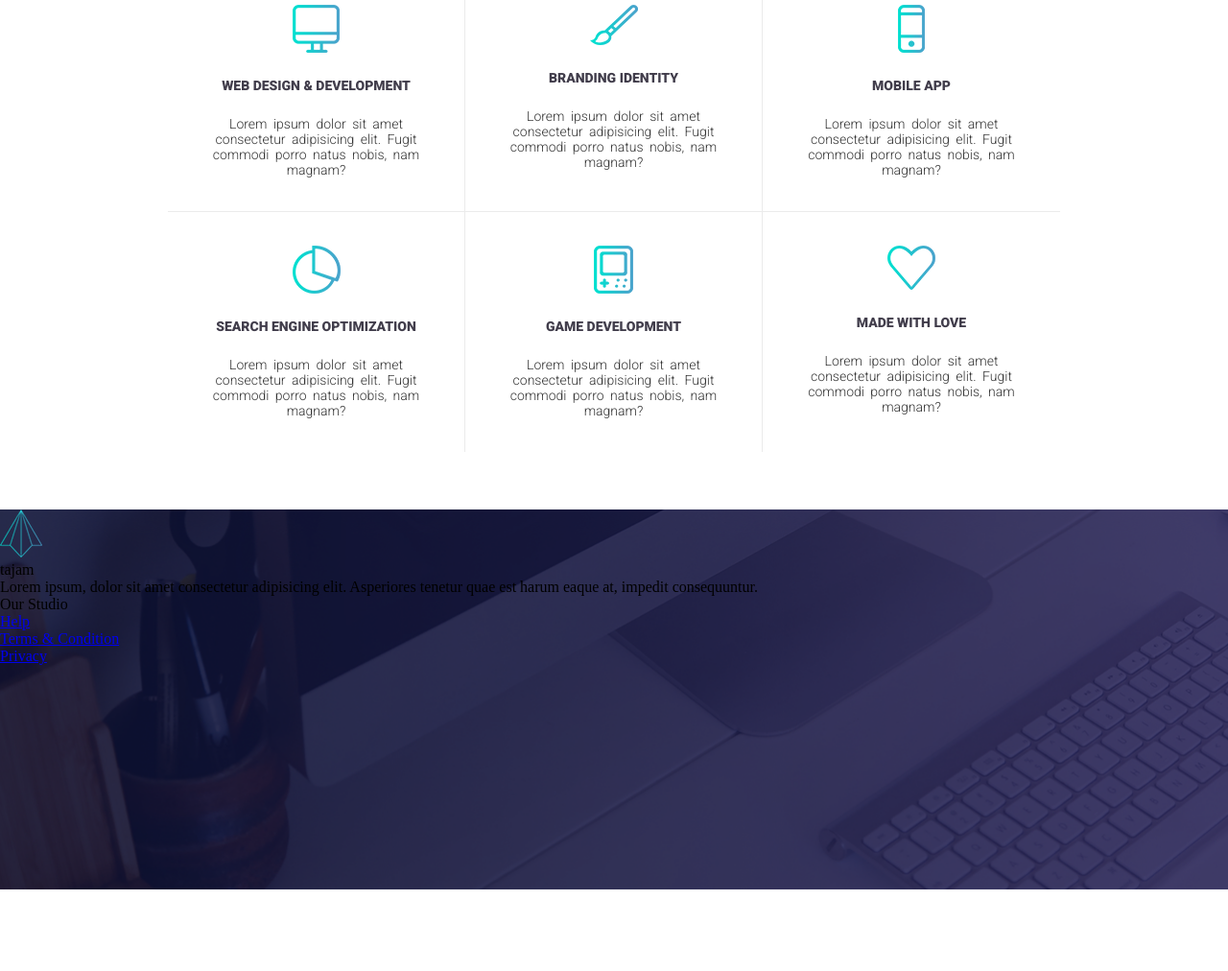
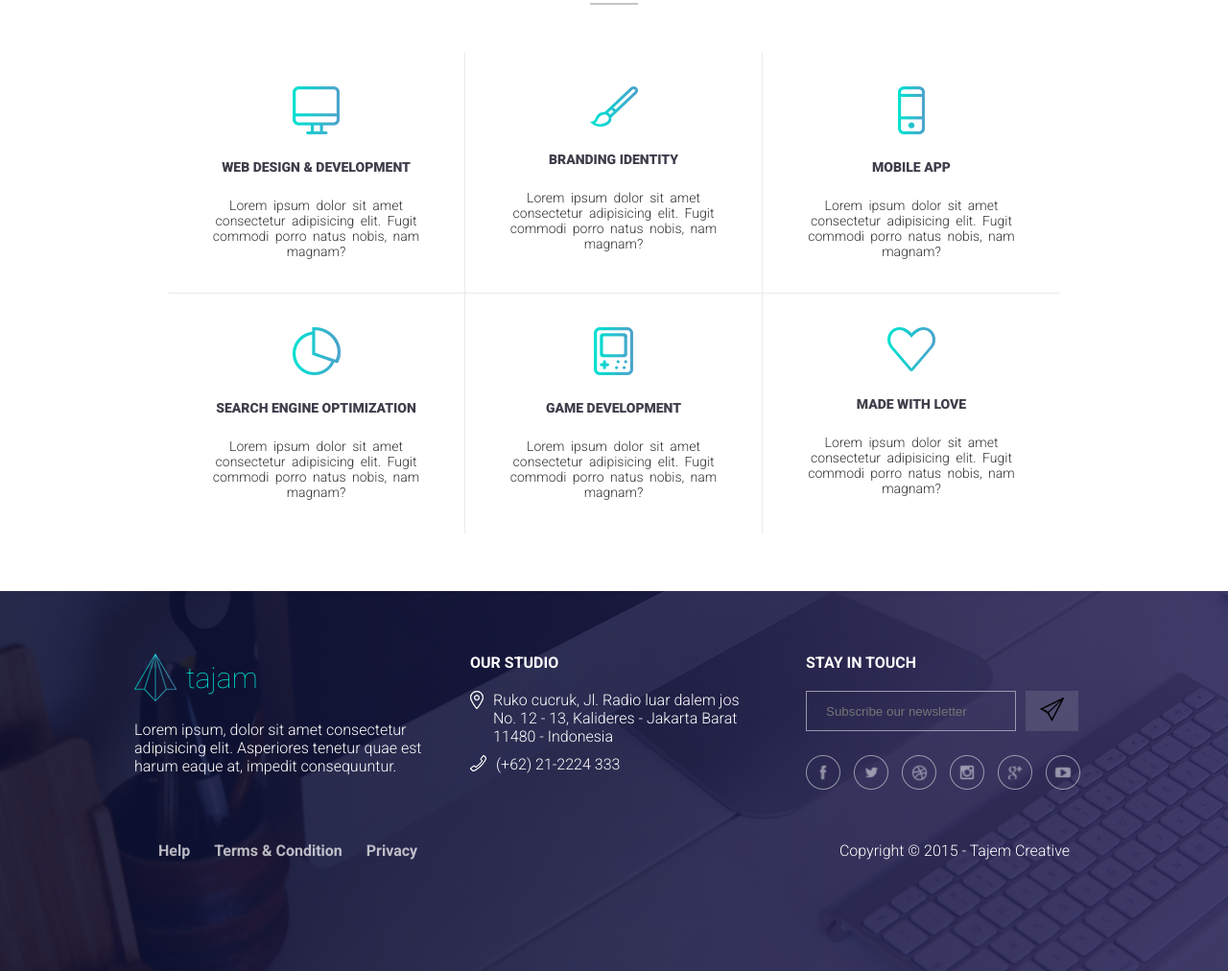
Before and after one commit to SanJunipero1/psd_to_html, a plain HTML site: page index.html in a window 1280 px wide. Shown: the part 2194-3206 px from the top of the page at 96% size. Before the commit the page ends 3121 px from the top, so only its background shows below. Drawn offline with nearby package versions, Linux system fonts and the light colour scheme; files whose address does not match are found by name.

Commit message:
Add footer section

```diff
--- a/index.html
+++ b/index.html
@@ -167,20 +167,56 @@
     <!-- Footer Start -->
     <footer>
       <div class="footer-wrapper">
+        <!-- Logo + Text  -->
         <div class="footer-box">
           <div class="footer-logo">
             <img src="./images/logo.png" alt="tajam Logo" />
             <p>tajam</p>
           </div>
-          <p>
+          <p class="footer-text">
             Lorem ipsum, dolor sit amet consectetur adipisicing elit. Asperiores
             tenetur quae est harum eaque at, impedit consequuntur.
           </p>
         </div>
+        <!-- Location + Telephone  -->
         <div class="footer-box">
-          <p>Our Studio</p>
+          <p class="footer-title">Our Studio</p>
+          <div class="location">
+            <p><img src="./images/big104.png" alt="Location Image" /></p>
+            <div>
+              <p>Ruko cucruk, Jl. Radio luar dalem jos</p>
+              <p>No. 12 - 13, Kalideres - Jakarta Barat</p>
+              <p>11480 - Indonesia</p>
+            </div>
+          </div>
+          <div class="location">
+            <p><img src="./images/phone351.png" alt="Telephone" /></p>
+            <p>(+62) 21-2224 333</p>
+          </div>
         </div>
-        <div class="footer-box"></div>
+        <!-- Newsletter + Social -->
+        <div class="footer-box">
+          <p class="footer-title">Stay in Touch</p>
+          <div class="newsletter-form">
+            <input
+              type="text"
+              name=""
+              id=""
+              placeholder="Subscribe our newsletter"
+            />
+            <button type="submit">
+              <img src="./images/paper122.png" alt="Send" />
+            </button>
+          </div>
+          <div class="social-links">
+            <a href="#"><img src="./images/facebook.png" alt="Facebook" /></a>
+            <a href="#"><img src="./images/twitter.png" alt="Twitter" /></a>
+            <a href="#"><img src="./images/dribbble.png" alt="Dribble" /></a>
+            <a href="#"><img src="./images/instagram.png" alt="Instagram" /></a>
+            <a href="#"><img src="./images/gplus.png" alt="Google Plus" /></a>
+            <a href="#"><img src="./images/youtube.png" alt="YouTube" /></a>
+          </div>
+        </div>
       </div>
       <div class="last-liner">
         <div class="footer-links">
@@ -190,7 +226,9 @@
             <li><a href="#">Privacy</a></li>
           </ul>
         </div>
-        <div class="copyright"></div>
+        <div class="copyright">
+          <p>Copyright &copy; 2015 - Tajem Creative</p>
+        </div>
       </div>
     </footer>
     <!-- Footer End -->
--- a/style.css
+++ b/style.css
@@ -1,8 +1,11 @@
-
 * {
   margin: 0;
   padding: 0;
   box-sizing: border-box;
+}
+
+body {
+  font-family: 'Roboto', sans-serif;
 }
 
 /* Header Start */
@@ -120,7 +123,6 @@
 .story-p {
   padding-left: 3rem;
   padding-right: 5rem;
-
 }
 
 .story-btn {
@@ -133,17 +135,15 @@
   font-size: 15px;
   margin: 30px auto 0px auto;
   float: left;
-
 }
 
 #watch-story {
   width: 100%;
   height: 550px;
-
 }
 
 #watch-story .watch-story-background {
-    background: url("./images/bgk-middle.png");
+  background: url('./images/bgk-middle.png');
   height: 100%;
   display: flex;
   justify-content: center;
@@ -151,7 +151,6 @@
   flex-direction: column;
   color: white;
   background-size: cover;
-
 }
 
 /* +++ START EXPERTISE SECTION +++ */
@@ -245,5 +244,116 @@ footer {
   background-image: url(./images/bgk-footer.png);
   background-size: cover;
   height: 396px;
+  display: flex;
+  flex-direction: column;
+  align-items: center;
+  color: #fff;
+  font-weight: 300;
+  padding: 65px 0;
+}
+
+.footer-wrapper {
+  display: flex;
+  align-items: flex-start;
+}
+
+.footer-logo {
+  display: flex;
+  align-items: center;
+  color: #00e0d0;
+  font-size: 30px;
+  font-weight: 100;
+}
+
+.footer-logo img {
+  margin-right: 10px;
+}
+
+.footer-box {
+  display: flex;
+  flex-direction: column;
+  width: 300px;
+  margin: 0 25px;
+}
+
+.footer-links ul {
+  display: flex;
+  flex-direction: row;
+  list-style-type: none;
+}
+
+.footer-links ul li {
+  margin-right: 25px;
+}
+
+.footer-links a:link,
+.footer-links a:visited,
+.footer-links a:active {
+  color: white;
+  text-decoration: none;
+  font-weight: bold;
+  opacity: 0.7;
+}
+
+.footer-links a:hover {
+  /* color: #413d4b; */
+  opacity: 1;
+}
+
+.footer-title {
+  font-weight: bold;
+  margin-bottom: 20px;
+  text-transform: uppercase;
+}
+
+.footer-text {
+  margin-top: 20px;
+}
+
+.location {
+  display: flex;
+  justify-content: flex-start;
+  margin-bottom: 10px;
+}
+
+.location p:first-child {
+  margin-right: 10px;
+}
+
+.last-liner {
+  margin-top: 50px;
+  width: 950px;
+  display: flex;
+  justify-content: space-between;
+}
+
+.newsletter-form {
+  display: flex;
+  margin-bottom: 25px;
+}
+
+.newsletter-form input {
+  padding: 12px 20px;
+  background-color: transparent;
+  border: 1px solid #9d97af;
+  color: white;
+  margin-right: 10px;
+}
+
+.newsletter-form button {
+  height: 42px;
+  padding: 5px 15px;
+  background-color: rgba(255, 255, 255, 0.11);
+  opacity: 1;
+  border: none;
+}
+
+.social-links img {
+  margin-right: 10px;
+  opacity: 0.5;
+}
+
+.social-links img:hover {
+  opacity: 1;
 }
 /* Footer End */
```
Lines whose indentation alone changed are shown as unchanged.
